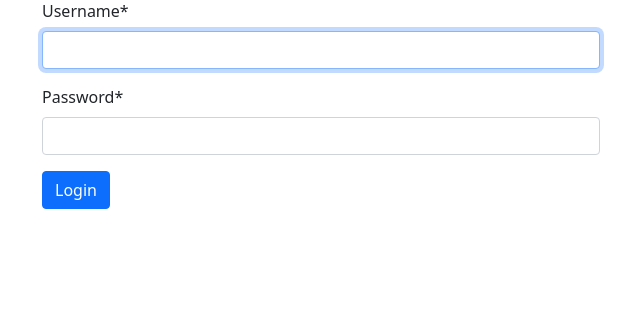
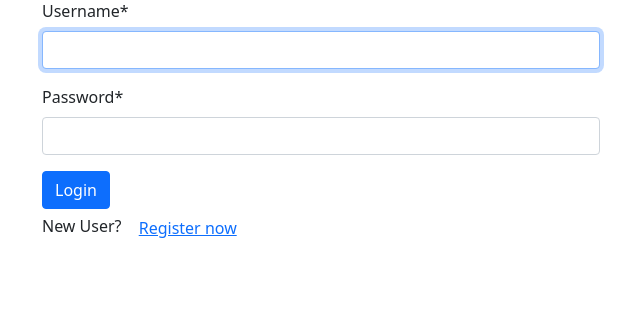
Before and after one commit to ArpanDhama2001/Django-Todo, a Django app: page /account/login/ in a window 1280 px wide. Shown: the part 201-522 px from the top of the page, without its empty margins (319-959 px from the left). Run offline with Django 5.2, Linux system fonts and the light colour scheme; some libraries are stand-ins or nearby versions.

Commit message:
Fixed: Login/Logout redirection

```diff
--- a/TodoManager/settings.py
+++ b/TodoManager/settings.py
@@ -131,4 +131,4 @@ CRISPY_ALLOWED_TEMPLATE_PACKS="bootstrap5"
 CRISPY_TEMPLATE_PACK="bootstrap5"
 
 LOGIN_REDIRECT_URL='homepage'
-# LOGOUT_REDIRECT_URL = 'login'
+LOGIN_URL='login'
--- a/templates/base.html
+++ b/templates/base.html
@@ -28,6 +28,11 @@
             </li>
         </ul>
     </div>
+    {% if user.is_authenticated %}
+        <div class="d-flex gap-4 align-items-center">
+        <div class="text-white text-capitalize">{{user.username}}</div>
+        <a href='{% url "logout" %}' class="btn btn-outline-success">Logout</a>
+    {% endif %}
     </div>
     </nav>
 
--- a/todolist/templates/todolist/index.html
+++ b/todolist/templates/todolist/index.html
@@ -4,7 +4,6 @@
 
 {% block task_content%}
 <div class='d-grid d-md-flex justify-content-md-end mb-4'>
-<button class="btn btn-sm btn-danger justify-content-end"><a class="nav-link active link-light" href={% url "logout" %}>Logout</a></button>
 </div>
   {% if messages %}
       <div class="alert alert-warning alert-dismissible fade show mt-3" role="alert">
--- a/todolist/views.py
+++ b/todolist/views.py
@@ -3,8 +3,10 @@ from .models import Task
 from .forms import TaskForm
 from django.contrib import messages
 from django.core.paginator import Paginator
+from django.contrib.auth.decorators import login_required
 
 # Create your views here.
+@login_required
 def homepage(request):
     if request.method == "POST":
         form = TaskForm(request.POST or None)
--- a/users/templates/login.html
+++ b/users/templates/login.html
@@ -7,6 +7,11 @@
     {% csrf_token %}
     {{form|crispy}}
     <button class="btn btn-primary" type='submit'>Login</button>
+    <div>
+        New User?
+        <button class='btn'><a href="{% url "register"%}">Register now</a></button>
+    </div>
 </form>
 
+
 {% endblock task_content%}
--- a/users/templates/register.html
+++ b/users/templates/register.html
@@ -7,6 +7,10 @@
     {% csrf_token %}
     {{register_form|crispy}}
     <button class="btn btn-primary" type='submit'>Register</button>
+    <div>
+        Already have account?
+        <button class='btn'><a href="{% url "login"%}">Login now</a></button>
+    </div>
 </form>
 
 {% endblock task_content%}
```
Also changed, not shown: users/views.py (+4 -3 lines).
